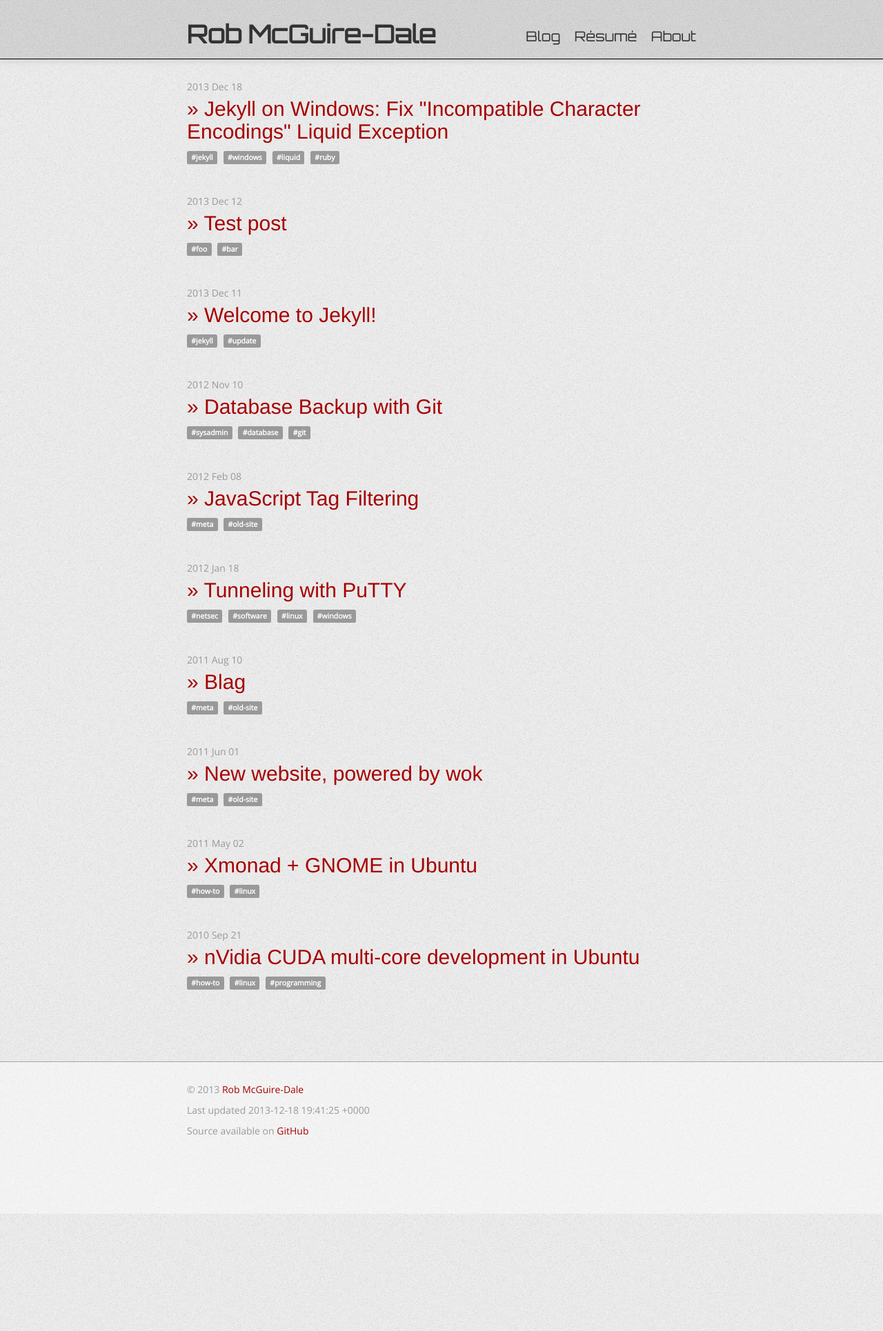
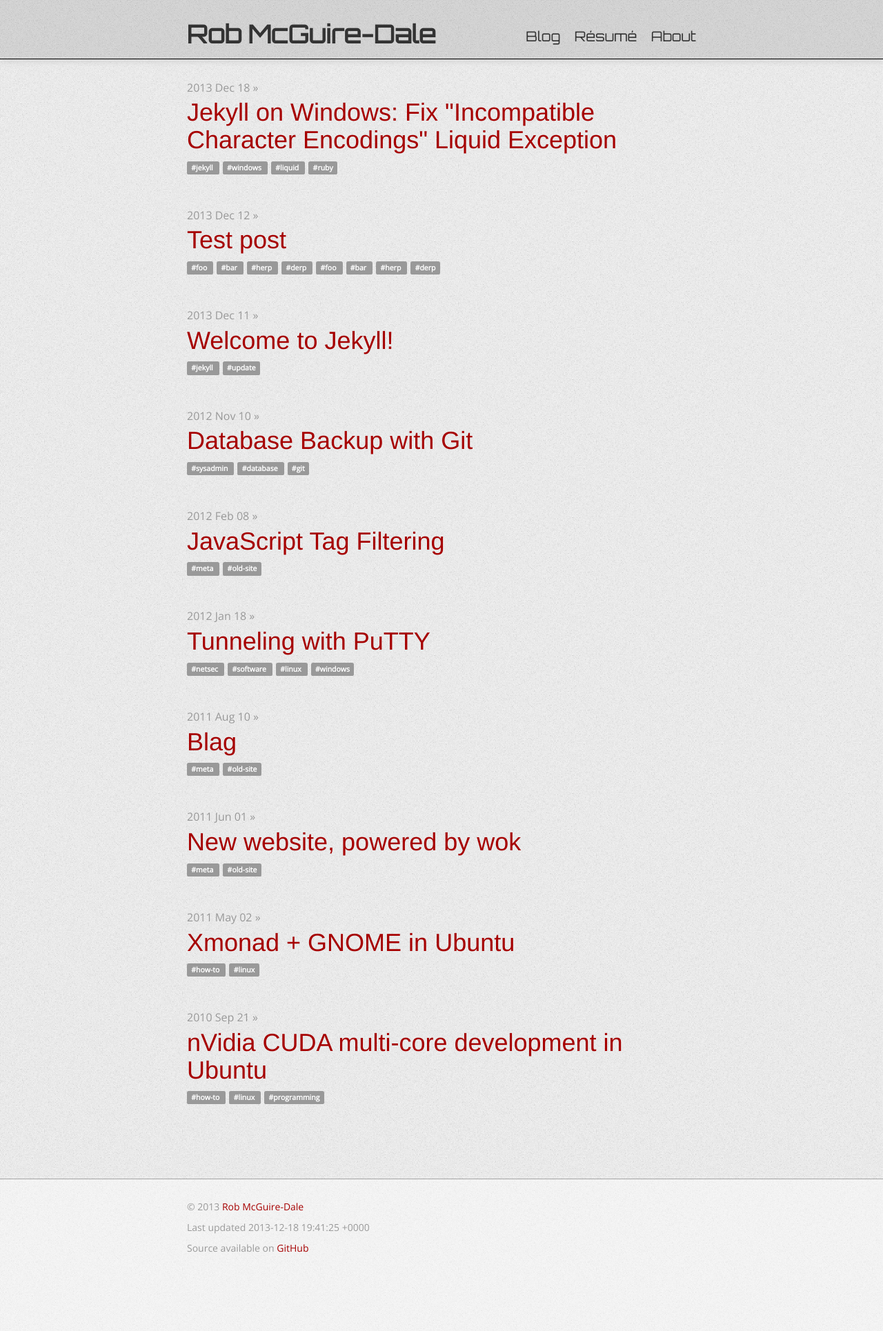
Before and after one commit to robatron/website, a Jekyll site: the page built from blog/index.html, in a window 1280 px wide. Shown: the whole page at 69% size. Built offline with Jekyll 4.4.1, drawn with Linux system fonts in a browser that asks for light colours; Markdown is read by kramdown in place of the engine named in the settings.

Commit message:
Playing with label styling

```diff
--- a/_posts/2013-12-12-test-post.md
+++ b/_posts/2013-12-12-test-post.md
@@ -1,7 +1,7 @@
 ---
 layout:     post
 title:      "Test post"
-tags:       foo bar
+tags:       foo bar herp derp foo bar herp derp
 summary:    Cras sit amet nibh libero, in gravida nulla. Nulla vel metus
             scelerisque ante sollicitudin commodo.
 ---
--- a/assets/css/blog.css
+++ b/assets/css/blog.css
@@ -12,10 +12,17 @@
 
 {{ page.blog_list.root_selector }} .post-date {
     margin-bottom: 5px;
+    font-size: 16px;
+}
+
+{{ page.blog_list.root_selector }} .post-tags {
+    line-height: 2;
 }
 
 {{ page.blog_list.root_selector }} .post-title {
     margin-top: 0px;
+    margin-bottom: 5px;
+    font-size: 36px;
 }
 
 {{ page.blog_list.root_selector }} .post-tag:not( :last-child ) {
--- a/blog/index.html
+++ b/blog/index.html
@@ -20,17 +20,20 @@
 
                         <div class="post-date text-muted">
                             {{ post.date | date: "%Y %b %d"}}
+                            &raquo;
                         </div>
 
                         <h2 class="post-title">
                             <a href="{{ site.baseurl }}{{ post.url }}">
-                                &raquo; {{ post.title }}
+                                {{ post.title }}
                             </a>
                         </h2>
 
-                        <div class="post-tags">
+                        <div class="post-tags text-muted">
                             {% for tag in post.tags %}
-                                <span class="post-tag label label-default">#{{ tag }}</span>
+                                <span class="post-tag label label-default">
+                                    #{{ tag }}
+                                </span>
                             {% endfor %}
                         </div>
 
```
